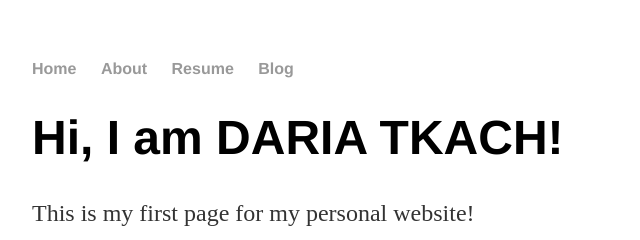
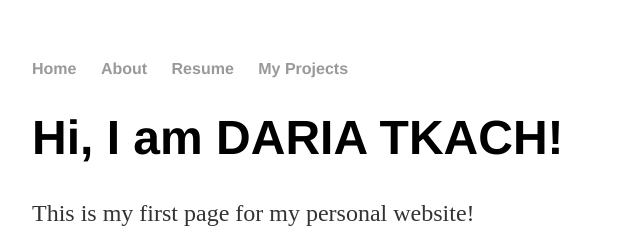
Before and after one commit to Odarkaua/Odarkaua, a plain HTML site: page index.html in a window 1280 px wide. Shown: the top 240 px of the page, 160-800 px from the left. Drawn offline with Linux system fonts and the light colour scheme.

Commit message:
Update index.html

```diff
--- a/index.html
+++ b/index.html
@@ -10,7 +10,7 @@
        <li><a href=”/”>Home</a></li>
        <li><a href=”/about”>About</a></li>
        <li><a href=”/resume”>Resume</a></li>
-       <li><a href=”/blog”>Blog</a></li>
+       <li><a href=”/blog”>My Projects</a></li>
      </ul>
    </nav>
    <div class=”container”>
```
